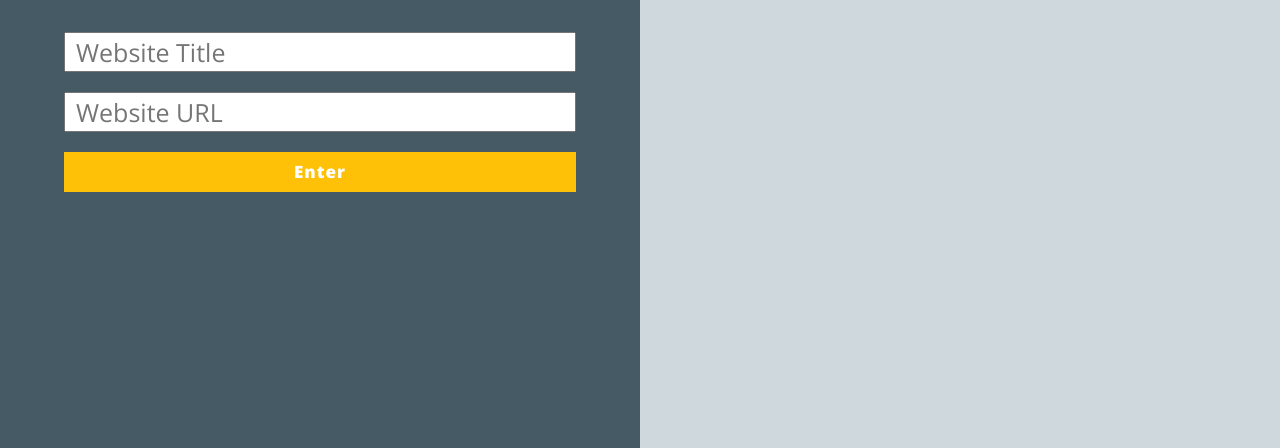
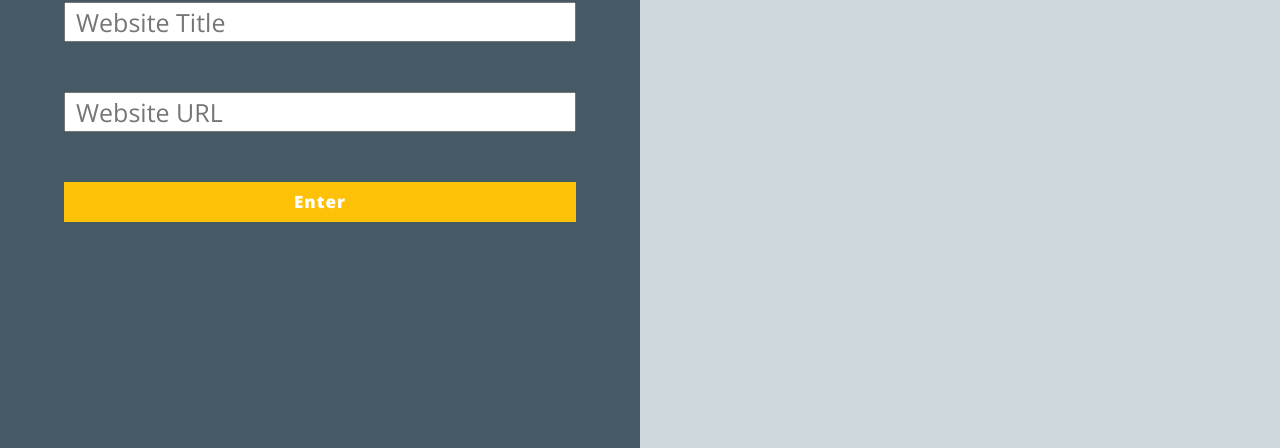
Before and after one commit to christielynam/linked-list, a plain HTML site: page index.html in a window 1280 px wide. Shown: the part 352-800 px from the top of the page. Drawn offline with nearby package versions, Linux system fonts and the light colour scheme.

Commit message:
Fix input fields and enter button margin

```diff
--- a/index.html
+++ b/index.html
@@ -15,8 +15,8 @@
         <img class="icon" src="assets/linked-list-logo (1).svg" alt="linked list logo">
         <h1 id="list">List</h1>
       </div>
-      <input class="user-input" type="text" name="website title" value="" placeholder="Website Title">
-      <input class="user-input" type="url" name="website url" value="" placeholder="Website URL">
+      <input class="user-input" id="website-title" type="text" name="website title" value="" placeholder="Website Title">
+      <input class="user-input" id="website-url" type="url" name="website url" value="" placeholder="Website URL">
       <input class="enter-btn" type="submit" name="enter" value="Enter">
     </section>
     <section class="bookmark-container">
--- a/scripts.js
+++ b/scripts.js
@@ -0,0 +1,6 @@
+// var $webTitle = $('#website-title');
+// var $webURL = $('#website-url');
+// var $enterBtn = $('.enter-btn');
+// var $readBtn = $('.read-btn');
+// var $deleteBtn = $('.delete-btn');
+// var $bookmarkLibrary = $('.bookmark-container');
--- a/styles.css
+++ b/styles.css
@@ -50,7 +50,7 @@ body {
   display: block;
   width: 80%;
   height: 40px;
-  margin: 10px auto;
+  margin: 25px auto;
   padding-left: 10px;
   font-family: inherit;
   font-size: 25px;
@@ -61,7 +61,7 @@ body {
   width: 80%;
   height: 40px;
   display: block;
-  margin: 10px auto;
+  margin: 25px auto;
   border: none;
   background-color: #FFC107;
   color: #FFFFFF;
```
